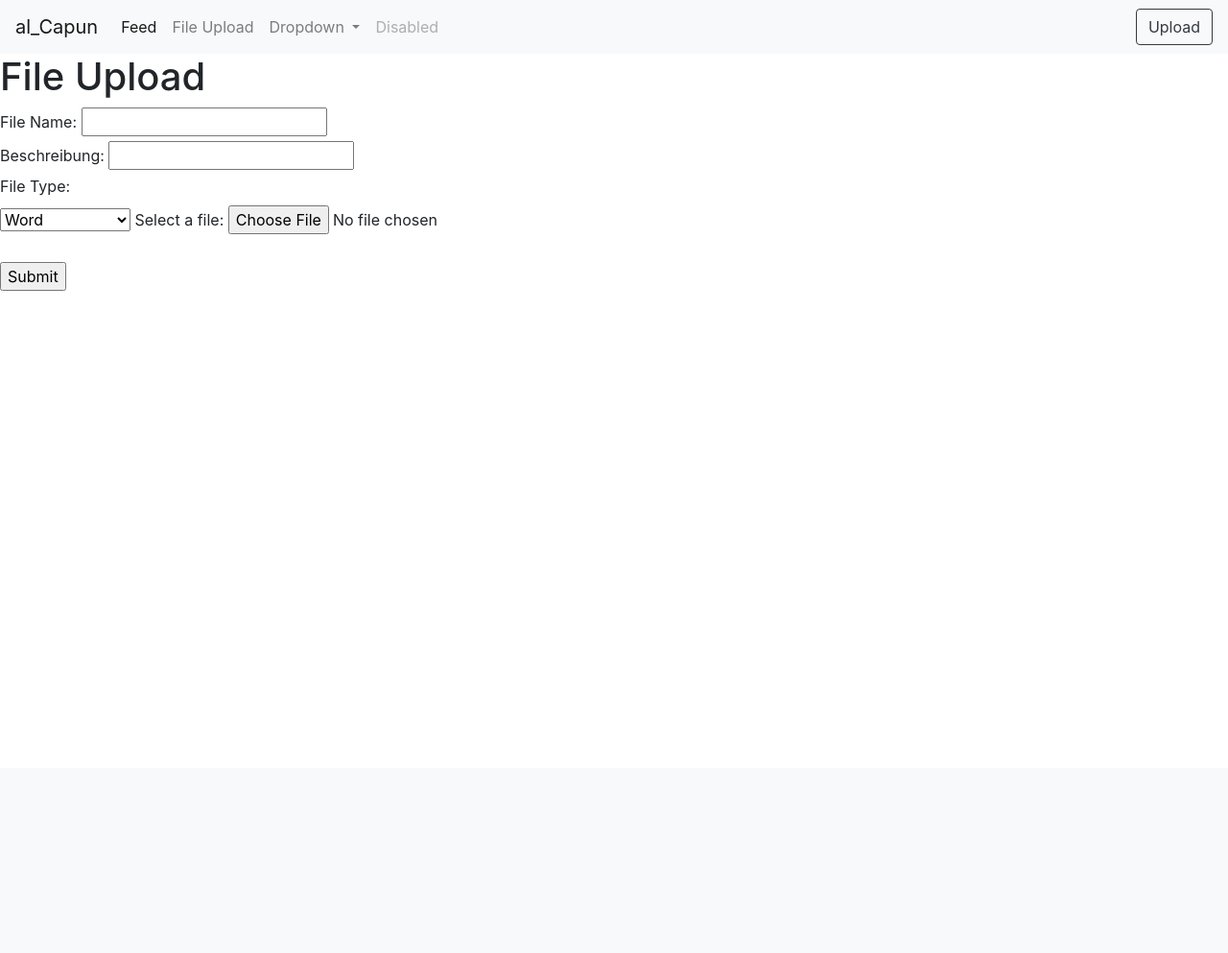
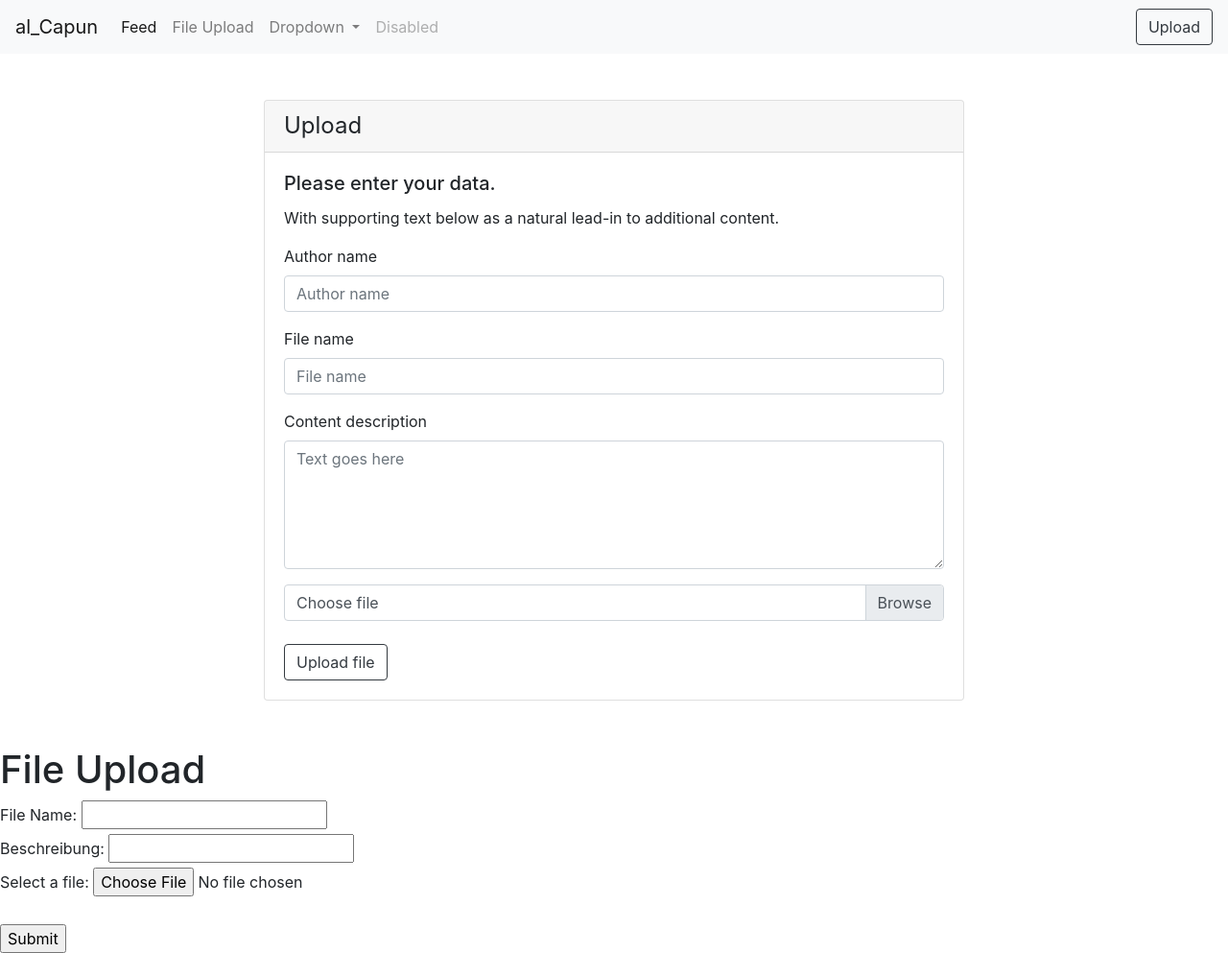
Before and after one commit to al-Capun/PROG2, a Flask app: page /file_upload/ in a window 1280 px wide. Shown: the whole page at 96% size. Before the commit the page ends 303 px from the top, so only its background shows below. Run offline with Flask 2, Linux system fonts and the light colour scheme; some libraries are stand-ins or nearby versions.

Commit message:
Upload Bootstrap angefangen

```diff
--- a/Code/templates/file_upload.html
+++ b/Code/templates/file_upload.html
@@ -52,6 +52,48 @@
 
         </nav>
 
+        <div class="container">
+            <div class="row justify-content-md-center">
+                <div class="col-md-10 col-lg-8 mt-5 mb-5">
+                    <div class="card">
+                      <div class="card-header">
+                        <h4 class="my-0 font-weight-normal">Upload</h4>
+                      </div>
+                      <div class="card-body">
+                        <h5 class="card-title">Please enter your data.</h5>
+                        <p class="card-text">With supporting text below as a natural lead-in to additional content.</p>
+                            <form method="POST">
+                              <div class="form-group">
+                                <label for="name">Author name</label>
+                                <input type="name" class="form-control" id="exampleFormControlInput1" placeholder="Author name">
+                              </div>
+                              <div class="form-group">
+                                <label for="file">File name</label>
+                                <input type="file-name" class="form-control" id="exampleFormControlInput1" placeholder="File name">
+                              </div>
+                              <div class="form-group">
+                                <label for="content">Content description</label>
+                                <textarea class="form-control" id="exampleFormControlTextarea1" placeholder="Text goes here" rows="5"></textarea>
+                              </div>
+                            </form>
+                            <div class="custom-file">
+                              <input type="file" class="custom-file-input" id="customFile">
+                              <label class="custom-file-label" for="customFile">Choose file</label>
+                            </div>
+                            <a href="#" class="btn btn-outline-dark mt-4">Upload file</a>
+                      </div>
+                    </div>
+                </div>
+            </div>
+        </div>
+
+
+
+
+
+
+
+
         <!-- Testing File Upload -->
         <h1>File Upload</h1>
         <form method="POST">
@@ -61,12 +103,13 @@
             <label for="beschreibung">Beschreibung: </label>
             <input id="beschreibung" type="text" name="beschreibung"><br>
 
-
+             <!--
             <label for="file-type">File Type: </label><br>
             <select id="file-type" name="file-type">
                 <option value="word">Word</option>
                 <option value="none">Etwas Anderes</option>
-            </select>
+            </select><br>
+            -->
 
             <form action="/action_page.php">
                 <label for="myfile">Select a file:</label>
```
Also changed, not shown: Code/templates/feed.html (+5 -3 lines).
